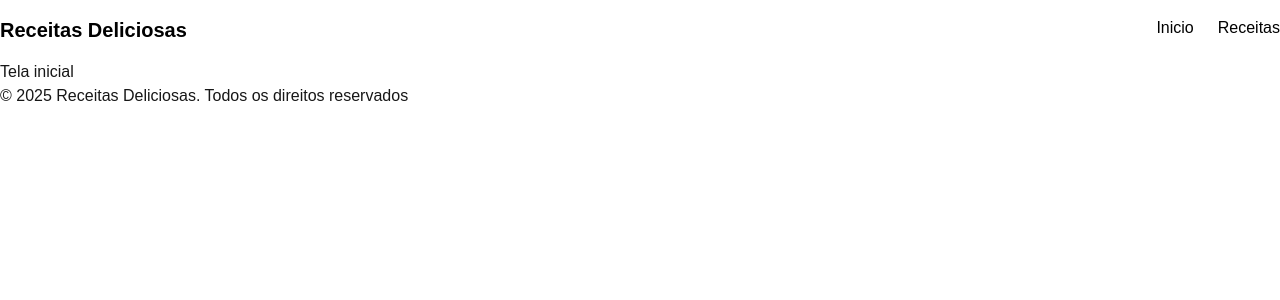
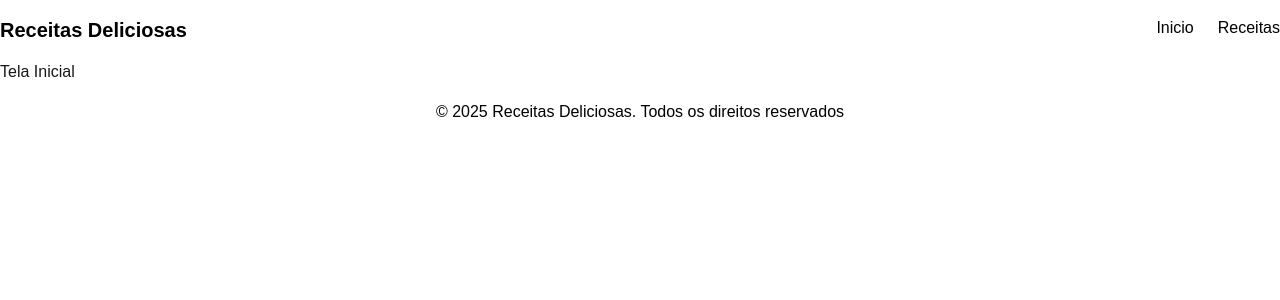
Before and after one commit to enriquemantovani/Site--receitas, a Next.js app: page / in a window 1280 px wide. Shown: the top 300 px of the page. Built offline with nearby package versions, Linux system fonts and the light colour scheme.

Commit message:
feat: adiciona footer estilizada

```diff
--- a/src/app/layout.tsx
+++ b/src/app/layout.tsx
@@ -22,7 +22,7 @@
   return (
     <html lang="pt-BR">
       <body
-        className={`${inter.variable} antialiased`}
+        className={`${inter.variable} antialiased min-h-screren flex flex-col`}
       >
         <Header/>
         {children}
--- a/src/app/page.tsx
+++ b/src/app/page.tsx
@@ -1,8 +1,8 @@
 
 export default function Home() {
   return (
-  <div>
-    <h1>Tela inicial</h1>
-  </div>
+  <main className="flex-grow">
+    <h1>Tela Inicial</h1>
+  </main>
   );
 }
--- a/src/components/Footer/index.tsx
+++ b/src/components/Footer/index.tsx
@@ -1,7 +1,7 @@
 export default function Footer() {
   return (
-    <footer>
-      <div>
+    <footer className="bg-white py-4 text-black">
+      <div className="container mx-auto text-center">
         <p>© 2025 Receitas Deliciosas. Todos os direitos reservados</p>
       </div>
     </footer>
```
